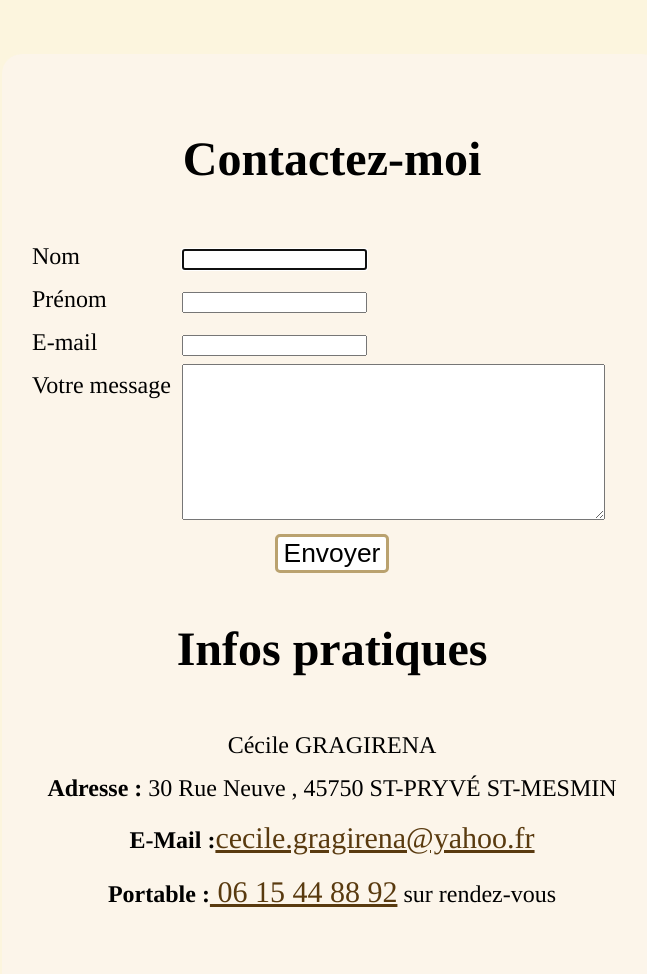
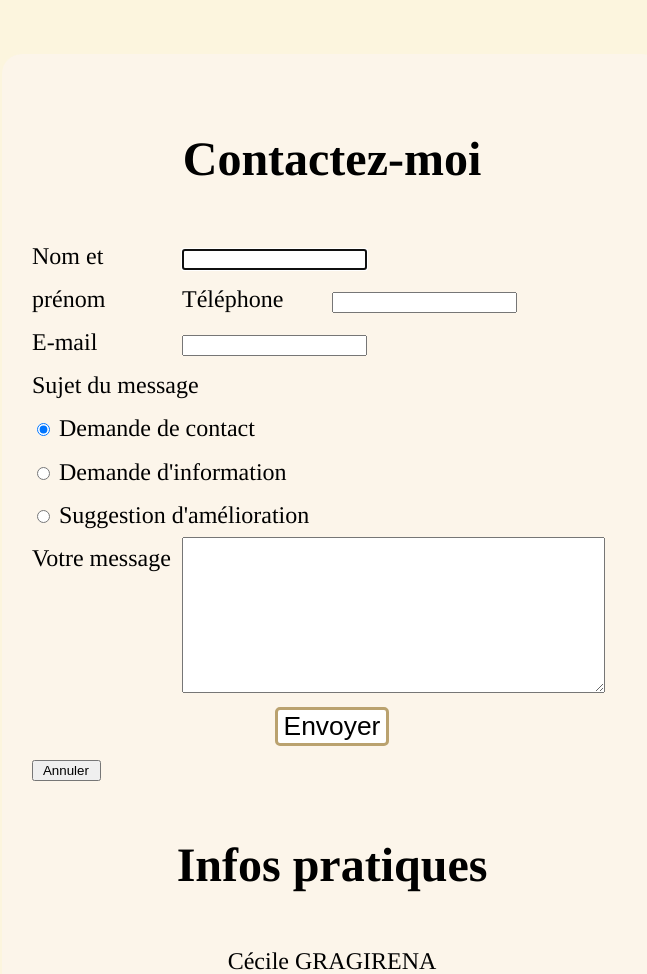
Before and after one commit to NF017-NF083/site-web-naturopathe, a PHP site: page /contact.php in a window 1280 px wide. Shown: the part 311-1285 px from the top of the page, without its empty margins (308-955 px from the left). Run offline with PHP 8.4, Linux system fonts and the light colour scheme; some web fonts are replaced; grey boxes are pictures that could not be loaded.

Commit message:
page contact en forme

```diff
--- a/contact.php
+++ b/contact.php
@@ -15,18 +15,31 @@
 
     <h1>Contactez-moi</h1>
 
-    <form action="action_page.php">
-    <label for "nom">Nom</label>
-    <input type="text" name="nom" autofocus><br>
-    <label for "prenom">Prénom</label>
-    <input type="text" name="prenom"><br>
+    <form method="GET" action="message.php" name="formulaire">
+    <label for "nom" >Nom et prénom</label>
+    <input type="text" name="nom" autofocus required ><br>
+    <label for "tel">Téléphone</label>
+    <input type="tel" name="tel"><br>
     <label for "mail">E-mail</label>
-    <input type="email" name="mail"><br>
+    <input type="email" name="mail" required><br>
+    Sujet du message<br>
+
+    <input type="radio" id="demContact" name="sujet" value="demContact" checked>
+    <label for "demContact" style="display:inline; float:none;">Demande de contact</label><br>
+    <input type="radio" id="demInformation" name="sujet" value="demInformation">
+    <label for "demInformation" style="display:inline; float:none;">Demande d'information</label><br>
+    <input type="radio" id="suggAmelioration" name="sujet" value="suggAmelioration">
+    <label for "suggAmelioration" style="display:inline; float:none;">Suggestion d'amélioration</label><br>
+
+
     <label for "message">Votre message</label>
-    <textarea name="message" rows=10 cols=50></textarea><br>
+    <textarea name="message" rows=10 cols=50 required></textarea><br>
 
-  <div class="bouton"><input type="submit" value="Envoyer"></div>
-  </form>
+    <div class="boutons">
+    <input type="submit" name="send" value="Envoyer">
+    <input type="reset" name="reset" value=" Annuler ">
+    </div>
+    </form>
 
     <h1>Infos pratiques</h1>
     <p>Cécile GRAGIRENA<br>
@@ -37,7 +50,7 @@
     <div>
     <iframe src="https://www.google.com/maps/embed?pb=!1m18!1m12!1m3!1d2675.6171755815485!2d1.8665395153693098!3d47.88573867664679!2m3!1f0!2f0!3f0!3m2!1i1024!2i768!4f13.1!3m3!1m2!1s0x47e4e569c89f5ea5%3A0xe083fe6d12a272f5!2s30+Rue+Neuve%2C+45750+Saint-Pryv%C3%A9-Saint-Mesmin!5e0!3m2!1sen!2sfr!4v1523088488765" width="600" height="450" frameborder="0" style="border:0" allowfullscreen></iframe>
     </div>
-
+    </div>
 
     <?php include "footer.php"; ?>
 </body>
```
